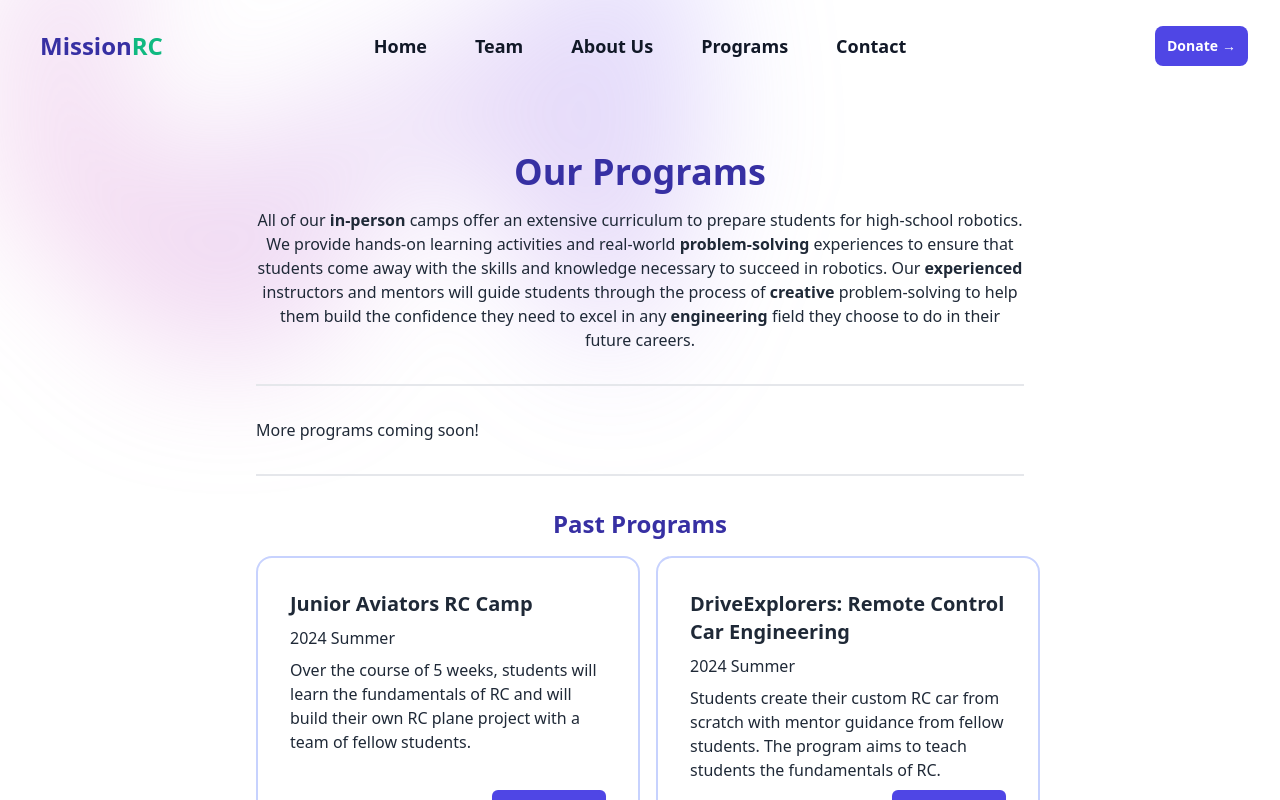
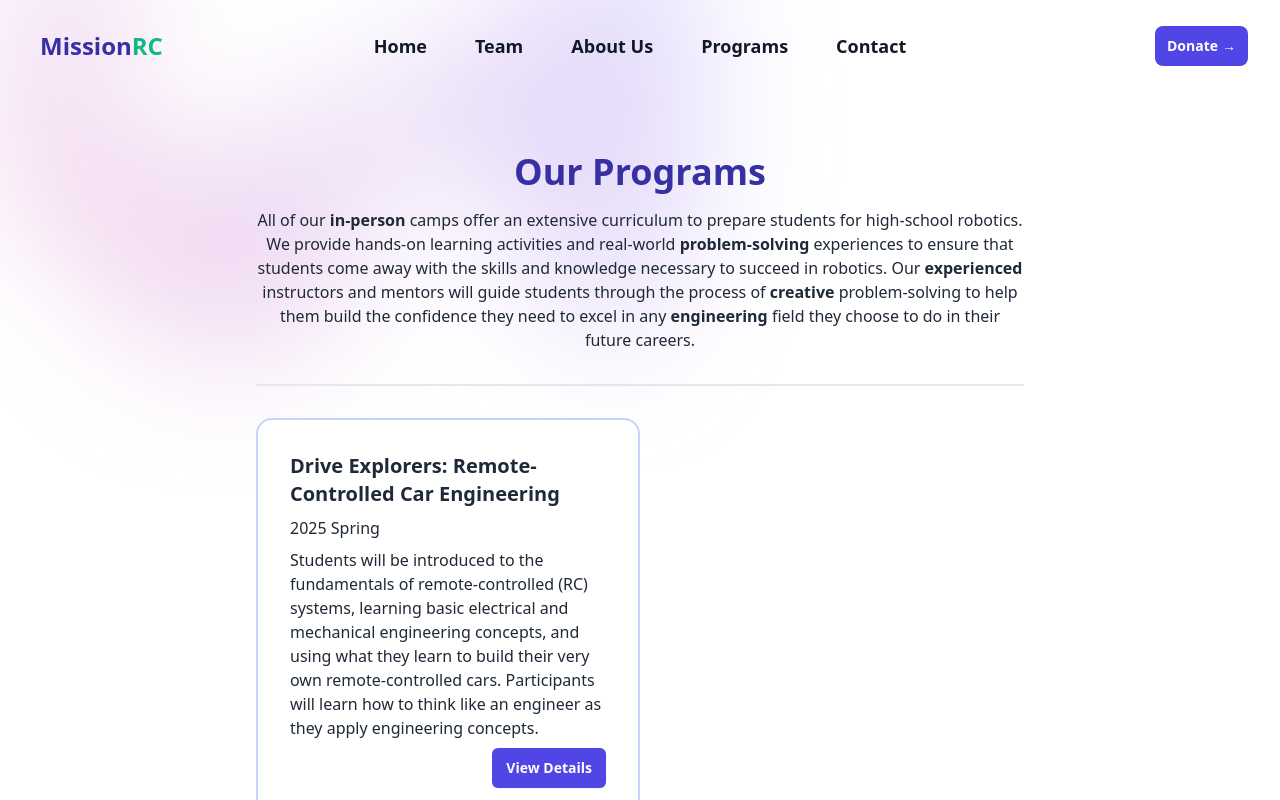
Before and after one commit to missionrc/missionrc-website, a SvelteKit app: page /programs in a window 1280 px wide. Shown: the top 800 px of the page. Built offline with nearby package versions, Linux system fonts and the light colour scheme.

Commit message:
more fixes

```diff
--- a/src/routes/programs/+page.svelte
+++ b/src/routes/programs/+page.svelte
@@ -37,7 +37,13 @@
 				<hr class="my-8 border-t-2 border-gray-200" />
 
 				<div class="grid grid-cols-1 gap-8 sm:grid-cols-2 lg:grid-cols-2">
-					More programs coming soon!
+					<ProgramCard
+						title="Drive Explorers: Remote-Controlled Car Engineering"
+						season="2025 Spring"
+						description="Students will be introduced to the fundamentals of remote-controlled (RC) systems, learning basic electrical and mechanical engineering concepts, and  using what they learn to build their very own remote-controlled cars. Participants will learn how to think like an engineer as they apply engineering concepts."
+						btnText="View Details"
+						btnLink="/programs/drive-explorers-2025"
+					/>
 				</div>
 
 				<hr class="my-8 border-t-2 border-gray-200" />
--- a/src/routes/team/+page.svelte
+++ b/src/routes/team/+page.svelte
@@ -199,7 +199,7 @@
 							alt="Team Member 2"
 							class="rounded-full h-32 w-32 object-cover"
 						/>
-						<h3 class="text-lg font-semibold text-gray-900 pt-4">Sean Honh</h3>
+						<h3 class="text-lg font-semibold text-gray-900 pt-4">Sean Hong</h3>
 						<p class="text-gray-600 pt-1">Project Lead</p>
 					</div>
 
```
